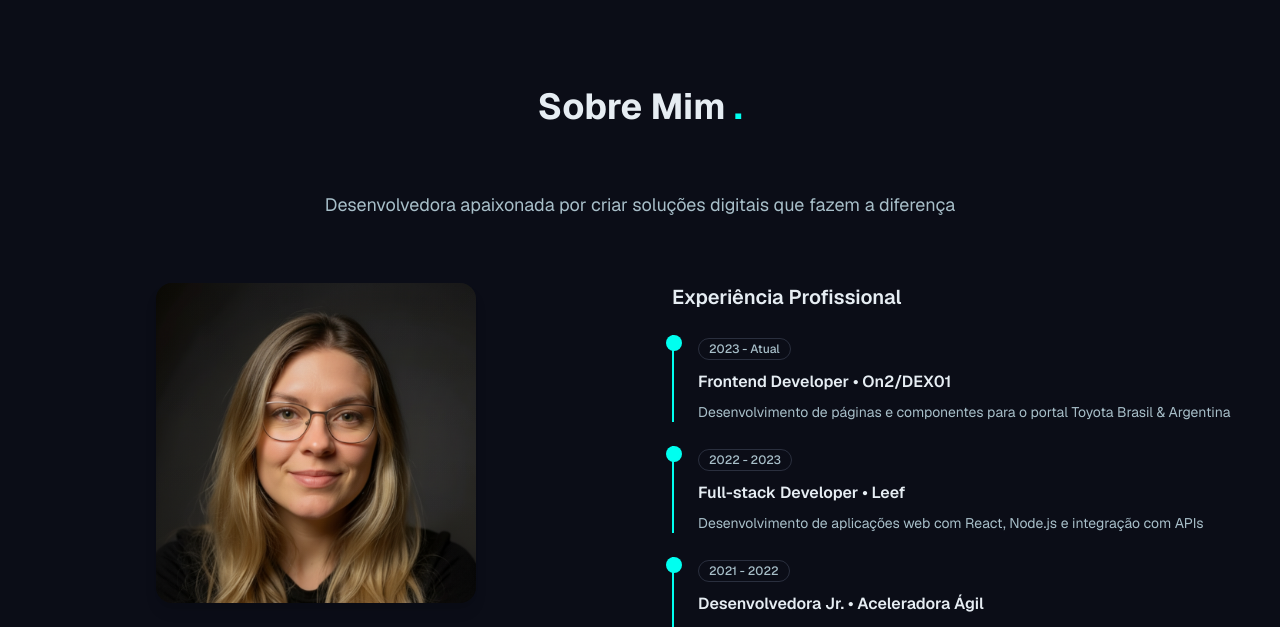
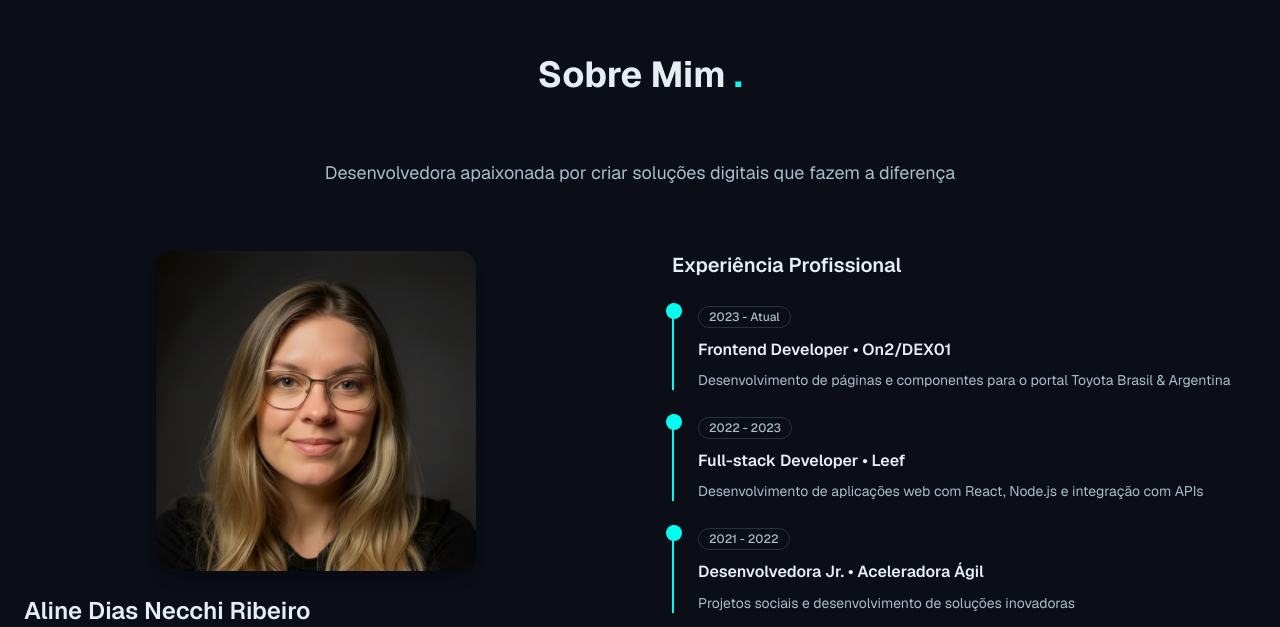
Before and after one commit to alinenecchi/adnr-tech-portfolio, a Next.js app: page / in a window 1280 px wide. Shown: the part 1021-1648 px from the top of the page. Built offline with nearby package versions, Linux system fonts and the light colour scheme.

Commit message:
feat: ajustment spaces

```diff
--- a/components/molecules/grid-section/index.tsx
+++ b/components/molecules/grid-section/index.tsx
@@ -23,7 +23,7 @@ export const GridSection: React.FC<GridSectionProps> = ({
     <section
       ref={sectionRef}
       id={id}
-      className={`py-20 md:py-28 section-animate ${sectionClasses} ${className}`}
+      className={`py-10 md:py-20 section-animate ${sectionClasses} ${className}`}
     >
       <div className="container mx-auto px-6">
         <h2
```
